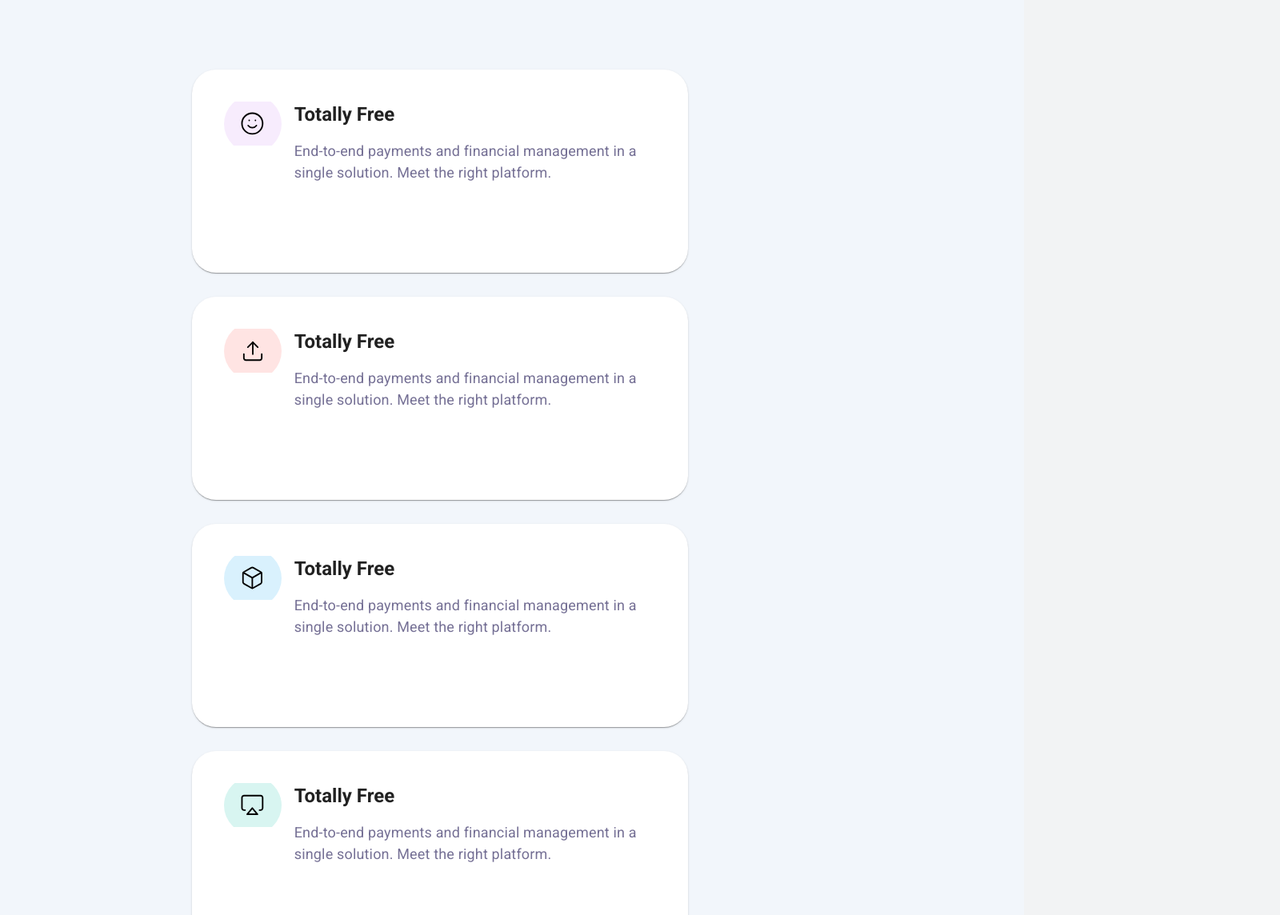
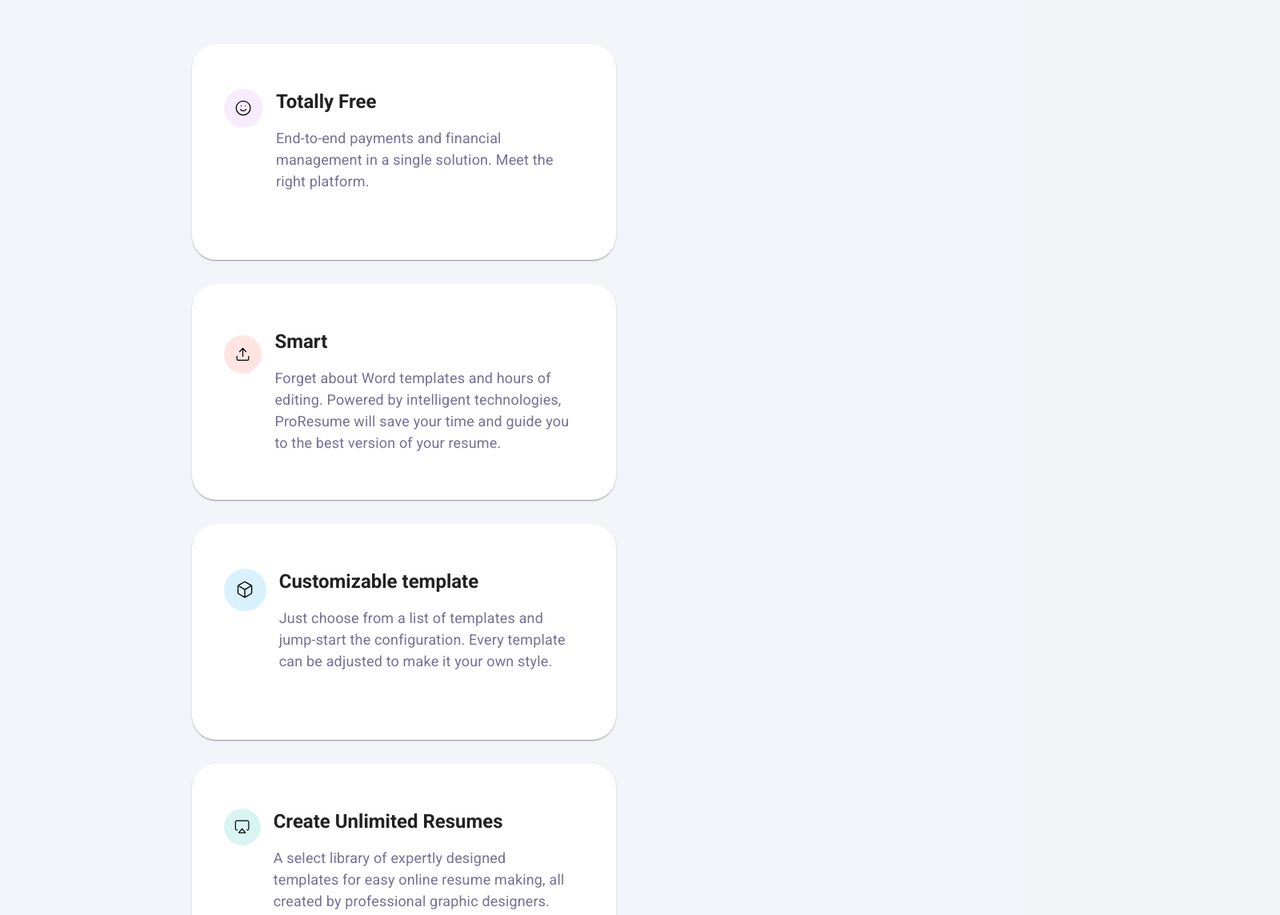
Before and after one commit to nitishpoonia/pro-resume-original, a React (Create React App) app: page / in a window 1280 px wide. Shown: the part 4080-5224 px from the top of the page at 80% size, 1600 px wide, since content can reach past the window. Built offline with nearby package versions, Linux system fonts and the light colour scheme; no server answers; a web font is replaced by a local one.

Commit message:
landing_page_changes

```diff
--- a/public/index.html
+++ b/public/index.html
@@ -5,6 +5,9 @@
     <link rel="icon" href="%PUBLIC_URL%/favicon.ico" />
     <meta name="viewport" content="width=device-width, initial-scale=1" />
     <meta name="theme-color" content="#000000" />
+    <link rel="preconnect" href="https://fonts.googleapis.com">
+    <link rel="preconnect" href="https://fonts.gstatic.com" crossorigin>
+    <link href="https://fonts.googleapis.com/css2?family=Manrope:wght@300;400;500;600;700&display=swap" rel="stylesheet">
     <link
       rel="stylesheet"
       href="https://fonts.googleapis.com/css?family=Roboto:300,400,500,700&display=swap"
--- a/src/GlobalStyle.js
+++ b/src/GlobalStyle.js
@@ -4,9 +4,10 @@ const GlobalStyle = createGlobalStyle`zz
       padding: 0;
       margin: 0;
       box-sizing: border-box;
+      font-family: 'Gilroy',sans-serif;
   }
   body{
-      font-family: 'Roboto',sans-serif;
+      font-family: 'Gilroy',sans-serif;
   }
   :root{
     --primary-color: #3aa5f7;
--- a/src/components/Header/AppHeader.js
+++ b/src/components/Header/AppHeader.js
@@ -11,6 +11,7 @@ import Container from "@mui/material/Container";
 import Avatar from "@mui/material/Avatar";
 import Tooltip from "@mui/material/Tooltip";
 import MenuItem from "@mui/material/MenuItem";
+import Button from "@mui/material/Button";
 import { Link } from "react-router-dom";
 import { theme } from "../GlobalStyles/ControlStyles";
 import "./HeaderStyle.scss";
@@ -104,13 +105,10 @@ export const AppHeader = () => {
                                 display: { xs: "none", md: "flex" },
                             }}
                         >
-                            <Link to="/dashboard" className="link">
+                            <Link to="/" className="link">
                                 <MenuItem>Home</MenuItem>
                             </Link>
 
-                            <Link className="link" to="/analyzecv">
-                                <MenuItem>Analyse Resume</MenuItem>
-                            </Link>
                         </Box>
 
                         <Box sx={{ flexGrow: 0}}>
--- a/src/components/Left/Left.module.css
+++ b/src/components/Left/Left.module.css
@@ -1,10 +1,10 @@
 h2 {
-  font-family: "Roboto", serif;
+  font-family: "Manrope",sans-serif;
   color: #2e4053;
 }
 
 h4 {
-  font-family: "Roboto", serif;
+  font-family: "Manrope",sans-serif;
   color: #2e4053;
 }
 
--- a/src/pages/Dashboard/styles.css
+++ b/src/pages/Dashboard/styles.css
@@ -12,7 +12,7 @@ body {
 .left {
   background-color: #fff;
   width: 25vw;
-  box-shadow: 0 0 0.5cm #7b7d7d;
+  box-shadow: 8px 4px 65px 3px rgba(155, 150, 150, 0.25);
 }
 
 .right {
--- a/src/pages/LandingPage/LandingPage.js
+++ b/src/pages/LandingPage/LandingPage.js
@@ -339,6 +339,7 @@ const LandingPage = () => {
                 sx={{
                   backgroundColor: "#1ea5fc",
                   color: "white",
+                  textTransform:"capitalize",
                   px: 4,
                   py: 2,
                   "&:hover": {
@@ -354,7 +355,7 @@ const LandingPage = () => {
                   },
                 }}
               >
-                Get Started
+                Coming Soon...
               </Button>
             </Box>
             <Box
@@ -391,7 +392,7 @@ const LandingPage = () => {
               "@media screen and (max-width: 768px)": {
                 fontSize: "1.4rem",
                 fontWeight: 700,
-                pt: 4,
+                pt: 5,
                 mb: 4,
               },
             }}
@@ -402,11 +403,10 @@ const LandingPage = () => {
             sx={{
               display: "flex",
               flexWrap: "wrap",
-              width: "100%",
               justifyContent: "space-between",
               margin: "auto",
               p: 20,
-              pt: 15,
+              pt: 11,
               "@media screen and (max-width: 768px)": {
                 p: 0,
               },
@@ -415,11 +415,11 @@ const LandingPage = () => {
             <Card
               className="card"
               sx={{
-                width: "45%",
+                width: "450px",
                 height: "230px",
                 display: "flex",
                 px: 5,
-                pt: 3,
+                pt: 5,
                 justifyContent: "space-between",
                 borderRadius: "30px",
                 "@media screen and (max-width: 768px)": {
@@ -433,14 +433,13 @@ const LandingPage = () => {
                   dispaly: "flex",
                   alignItems: "flex-start",
                   height: "100px",
-                  width: "124px",
+                  width:"100px",
                   pt: 2,
                 }}
               >
                 <CardMedia
                   component="img"
                   alt=""
-                  height="55"
                   image={smile}
                   className="cardMedia"
                 />
@@ -468,19 +467,19 @@ const LandingPage = () => {
                     },
                   }}
                 >
-                  End-to-end payments and financial management in a single
-                  solution. Meet the right platform.
+                  End-to-end payments and financial management in a single solution.
+                  Meet the right platform.
                 </Typography>
               </CardContent>
             </Card>
             <Card
               className="card"
               sx={{
-                width: "45%",
+                width: "450px",
                 height: "230px",
                 display: "flex",
                 px: 5,
-                pt: 3,
+                pt: 5,
                 justifyContent: "space-between",
                 borderRadius: "30px",
                 "@media screen and (max-width: 768px)": {
@@ -492,15 +491,14 @@ const LandingPage = () => {
                 sx={{
                   dispaly: "flex",
                   alignItems: "flex-start",
-                  height: "100px",
-                  width: "124px",
-                  pt: 2,
+                  height: "175px",
+                  width: "175px",
+                  pt: 3,
                 }}
               >
                 <CardMedia
                   component="img"
                   alt=""
-                  height="55"
                   image={share}
                   className="cardMedia"
                 />
@@ -517,7 +515,7 @@ const LandingPage = () => {
                     },
                   }}
                 >
-                  Totally Free
+                  Smart
                 </Typography>
                 <Typography
                   sx={{
@@ -528,19 +526,19 @@ const LandingPage = () => {
                     },
                   }}
                 >
-                  End-to-end payments and financial management in a single
-                  solution. Meet the right platform.
+                  Forget about Word templates and hours of editing.
+                  Powered by intelligent technologies, ProResume will save your time and guide you to the best version of your resume.
                 </Typography>
               </CardContent>
             </Card>
             <Card
               className="card"
               sx={{
-                width: "45%",
+                width: "450px",
                 height: "230px",
                 display: "flex",
                 px: 5,
-                pt: 3,
+                pt: 5,
                 justifyContent: "space-between",
                 borderRadius: "30px",
                 "@media screen and (max-width: 768px)": {
@@ -552,15 +550,15 @@ const LandingPage = () => {
                 sx={{
                   dispaly: "flex",
                   alignItems: "flex-start",
-                  height: "100px",
-                  width: "124px",
+                  height: "150px",
+                  width: "150px",
                   pt: 2,
                 }}
               >
                 <CardMedia
                   component="img"
                   alt=""
-                  height="55"
+
                   image={box}
                   className="cardMedia"
                 />
@@ -577,7 +575,7 @@ const LandingPage = () => {
                     },
                   }}
                 >
-                  Totally Free
+                  Customizable template
                 </Typography>
                 <Typography
                   sx={{
@@ -588,19 +586,19 @@ const LandingPage = () => {
                     },
                   }}
                 >
-                  End-to-end payments and financial management in a single
-                  solution. Meet the right platform.
+                  Just choose from a list of templates and jump-start the configuration.
+                  Every template can be adjusted to make it your own style.
                 </Typography>
               </CardContent>
             </Card>
             <Card
               className="card"
               sx={{
-                width: "45%",
+                width: "450px",
                 height: "230px",
                 display: "flex",
                 px: 5,
-                pt: 3,
+                pt: 5,
                 justifyContent: "space-between",
                 borderRadius: "30px",
                 "@media screen and (max-width: 768px)": {
@@ -612,15 +610,14 @@ const LandingPage = () => {
                 sx={{
                   dispaly: "flex",
                   alignItems: "flex-start",
-                  height: "100px",
-                  width: "124px",
+                  height: "175px",
+                  width: "175px",
                   pt: 2,
                 }}
               >
                 <CardMedia
                   component="img"
                   alt=""
-                  height="55"
                   image={tv}
                   className="cardMedia"
                 />
@@ -637,7 +634,7 @@ const LandingPage = () => {
                     },
                   }}
                 >
-                  Totally Free
+                  Create Unlimited Resumes
                 </Typography>
                 <Typography
                   sx={{
@@ -648,8 +645,8 @@ const LandingPage = () => {
                     },
                   }}
                 >
-                  End-to-end payments and financial management in a single
-                  solution. Meet the right platform.
+                  A select library of expertly designed templates for easy online resume making, all created by professional graphic designers.
+                  Choose from various styles and formats with ease.
                 </Typography>
               </CardContent>
             </Card>
@@ -796,7 +793,7 @@ const LandingPage = () => {
               boisterous the attachment.
             </Typography>
           </Box>
-          <Box sx={{}}>
+          <Box sx={{width:"70%"}}>
             <Accordion
               sx={{ mb: 3, boxShadow: "none", borderBottom: "2px solid black" }}
             >
@@ -805,13 +802,12 @@ const LandingPage = () => {
                 aria-controls="panel1a-content"
                 id="panel1a-header"
               >
-                <Typography variant="h6">How this Works</Typography>
+                <Typography variant="h6">How Resume Builder works?</Typography>
               </AccordionSummary>
               <AccordionDetails>
                 <Typography>
-                  Lorem ipsum dolor sit amet, consectetur adipiscing elit.
-                  Suspendisse malesuada lacus ex, sit amet blandit leo lobortis
-                  eget.
+                Our online resume builder features design and customization tools with real-time previews available,
+                giving you the ultimate control over the look and feel of your resume.
                 </Typography>
               </AccordionDetails>
             </Accordion>
@@ -823,15 +819,13 @@ const LandingPage = () => {
                 aria-controls="panel2a-content"
                 id="panel2a-header"
               >
-                <Typography variant="h6">
-                  Is there any additional fee?
-                </Typography>
+                <Typography variant="h6">Is Resume Builder really free?</Typography>
               </AccordionSummary>
               <AccordionDetails>
                 <Typography>
-                  Lorem ipsum dolor sit amet, consectetur adipiscing elit.
-                  Suspendisse malesuada lacus ex, sit amet blandit leo lobortis
-                  eget.
+                Yes, resume-builder-and-analyzer.web.app is completely free for everyone.
+                After creating a Resume, you can login into the ResumeBuilder Dashboard and download your resume in PDF format for free.
+                There’s no trickery, no hidden cost.
                 </Typography>
               </AccordionDetails>
             </Accordion>
@@ -843,10 +837,13 @@ const LandingPage = () => {
                 aria-controls="panel3a-content"
                 id="panel2a-header"
               >
-                <Typography variant="h6">How can I get the App?</Typography>
+                <Typography variant="h6">Which is the best Resume Template?</Typography>
               </AccordionSummary>
               <AccordionDetails>
-                <Typography></Typography>
+                <Typography>Every resume template is unique in its own way and serve its purpose.
+                Our suggestion is to go with whichever template that catches your attention.
+                Since each recruiter/employer has its preferences, there is no “best resume template or format” that will be suitable for all the positions/jobs.
+                </Typography>
               </AccordionDetails>
             </Accordion>
 
@@ -862,10 +859,13 @@ const LandingPage = () => {
                 aria-controls="panel2a-content"
                 id="panel2a-header"
               >
-                <Typography variant="h6">How can I get the App?</Typography>
+                <Typography variant="h6">How long should a Resume be?</Typography>
               </AccordionSummary>
               <AccordionDetails>
-                <Typography></Typography>
+                <Typography>
+                From research it has been found that most of the recruiters recommend using maximum one page resume, especially when you are a student or having less than 5 years of relevant work experience.
+                Even if you have more than 5 years work experience and many other relevant activities that are relevant to the job you are applying for, don’t go beyond 2-3 pages
+                </Typography>
               </AccordionDetails>
             </Accordion>
           </Box>
--- a/src/pages/LandingPage/LandingPageStyle.scss
+++ b/src/pages/LandingPage/LandingPageStyle.scss
@@ -8,3 +8,7 @@
 .hero-img {
   width: 100%;
 }
+
+.css-0{
+  // width: 50%;
+}
```
